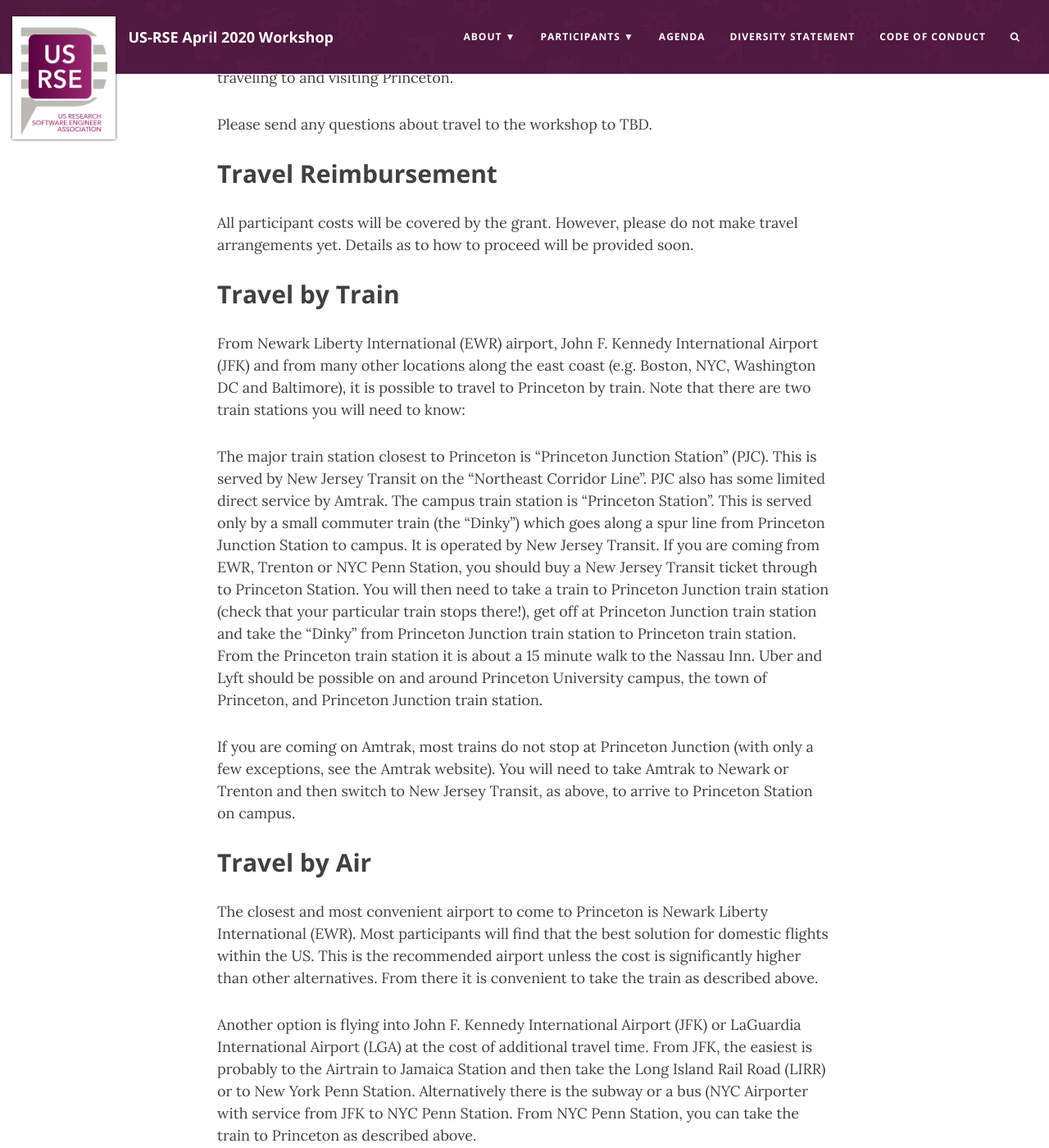
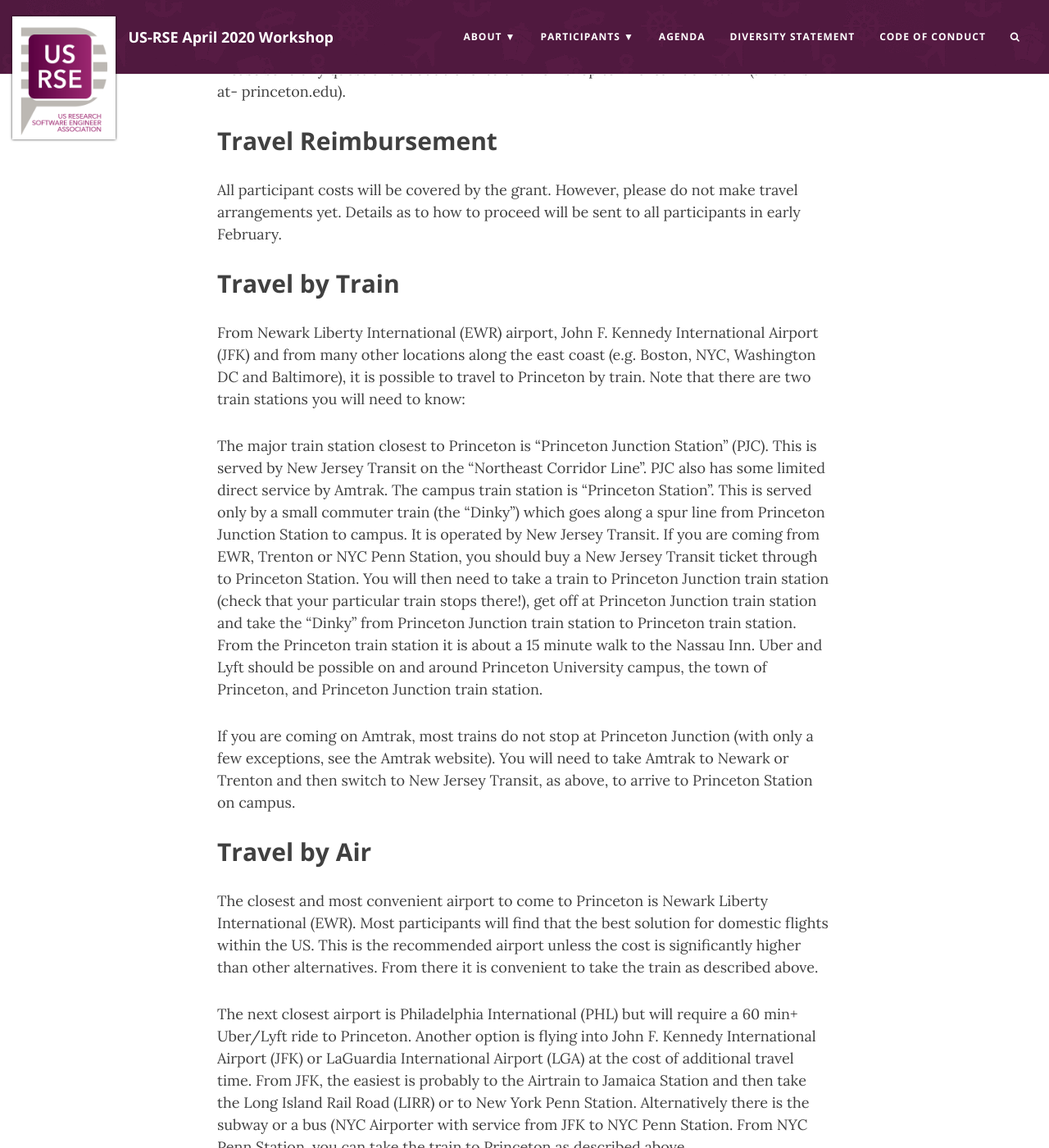
Before and after one commit to cosden/2020-april-workshop, a Jekyll site: the page built from pages/travel.md, in a window 1280 px wide and 1400 px high, scrolled down 223 px. Shown: the whole window at 82% size. Built offline with Jekyll 4.4.1, drawn with Linux system fonts in a browser that asks for light colours; nearby versions of some CDN libraries; some of the changed text lies outside the part shown.

Commit message:
Update travel.md

```diff
--- a/pages/travel.md
+++ b/pages/travel.md
@@ -4,8 +4,6 @@
 description: Information for participants traveling to Princeton
 permalink: /travel/
 ---
-
-Please check back as this page will continue to be updated and refined...
 
 
 ## General Notes
@@ -14,10 +12,10 @@
 webpages](http://www.princeton.edu/main/visiting/) about traveling to and
 visiting Princeton.
 
-Please send any questions about travel to the workshop to TBD.
+Please send any questions about travel to the workshop to Andrea Rubinstein (alrubins -at- princeton.edu).
 
 ## Travel Reimbursement
-All participant costs will be covered by the grant. However, please do not make travel arrangements yet. Details as to how to proceed will be provided soon.
+All participant costs will be covered by the grant. However, please do not make travel arrangements yet. Details as to how to proceed will be sent to all participants in early February.
 
 
 ## Travel by Train
@@ -54,6 +52,8 @@
 is significantly higher than other alternatives. From there it is convenient to
 take the train as described above.
 
+The next closest airport is Philadelphia International (PHL) but will require
+a 60 min+ Uber/Lyft ride to Princeton.
 Another option is flying into John F. Kennedy International Airport (JFK) or
 LaGuardia International Airport (LGA) at the cost of additional travel time.
 From JFK, the easiest is probably to the Airtrain to Jamaica Station and then
```
